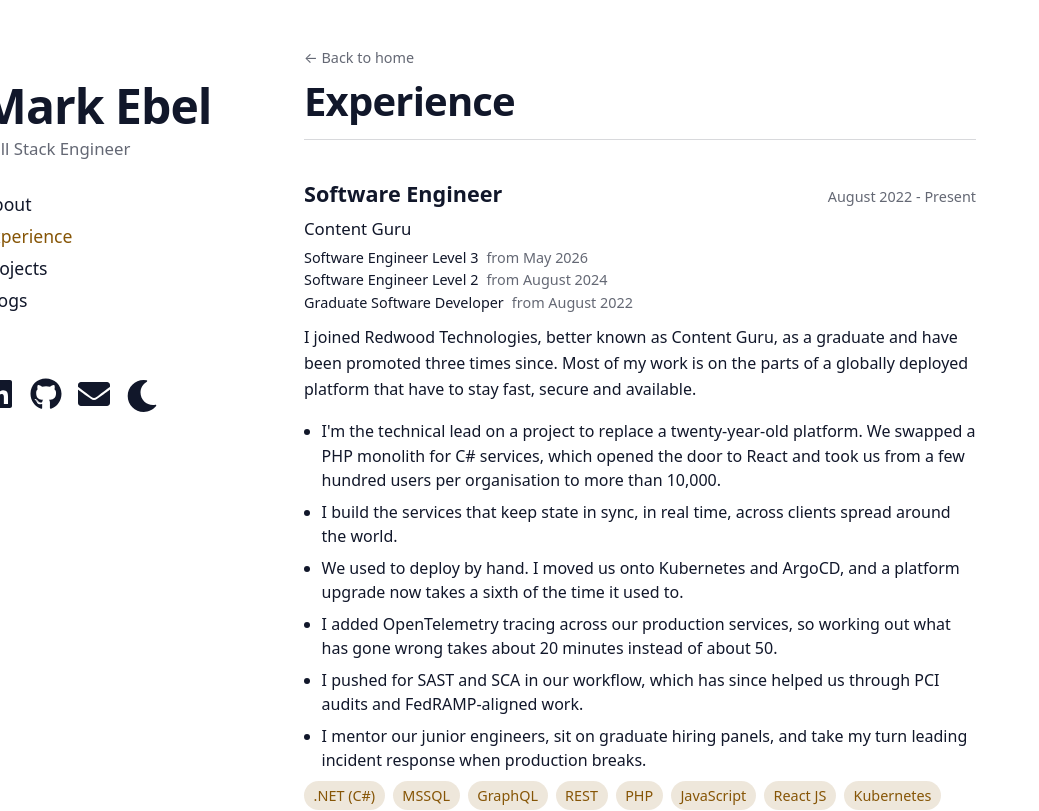
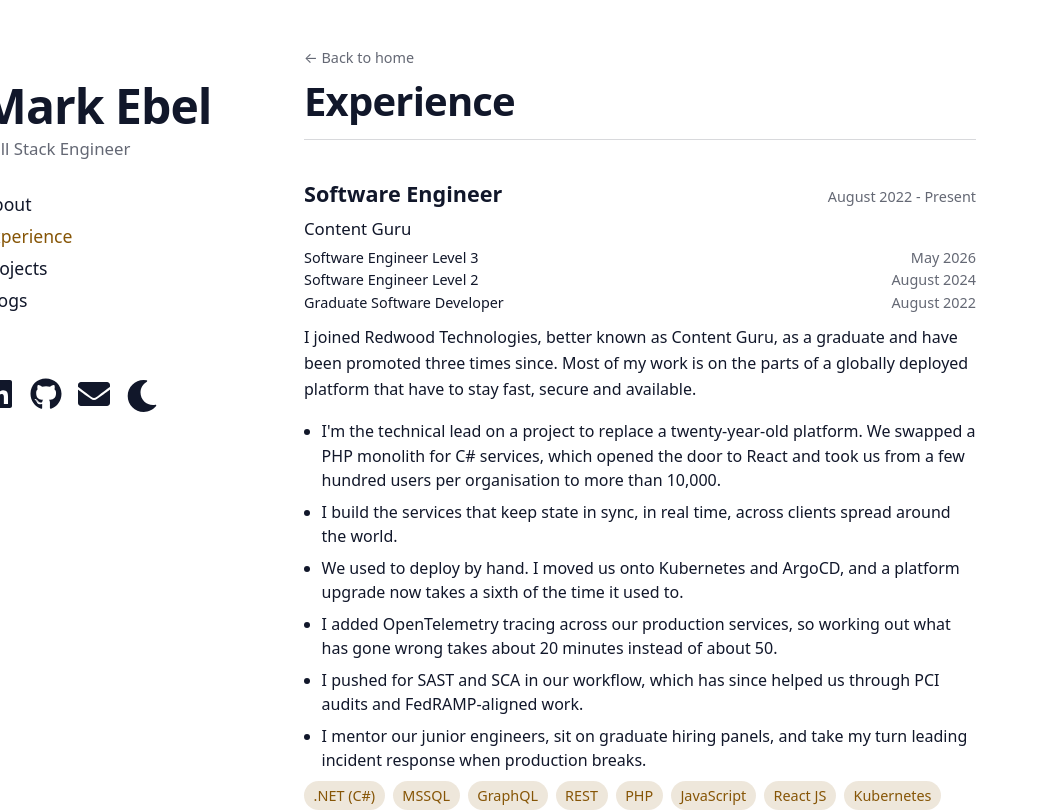
Before and after one commit to MarkEbel/Portfolio, a React (Vite) app in the folder portfolio-website/: page /Portfolio/experience in a window 1280 px wide. Shown: the top 811 px of the page, without its empty margins (0-1039 px from the left). Built offline with nearby package versions, Linux system fonts and the light colour scheme.

Commit message:
improvements

```diff
--- a/portfolio-website/src/features/about/AboutSection.tsx
+++ b/portfolio-website/src/features/about/AboutSection.tsx
@@ -11,8 +11,8 @@ const AboutSection = () => {
         helping other people get unstuck even more.
       </p>
       <p>
-        I live in Chiswick, London. I run — I did the Bilbao Night Marathon and
-        raised £1,200 for Mind — and I'm on the committee of my local scuba
+        I live in Chiswick, London. I run, including the Bilbao Night Marathon,
+        where I raised £1,200 for Mind. I'm on the committee of my local scuba
         diving club, so I'm usually either well above or well below sea level.
       </p>
       <p>
--- a/portfolio-website/src/features/blog/BlogPostPage.css
+++ b/portfolio-website/src/features/blog/BlogPostPage.css
@@ -12,8 +12,8 @@
 }
 
 /* The global h1 is sized for the home page hero. A post title leads body copy
-   in a 42rem column, so it steps down. It goes inline so the date reads as a
-   continuation of the title and wraps with it. */
+   in a 42rem column, so it steps down. It goes inline so the date sits on the
+   same line and wraps with it. */
 .blogPost h1 {
   display: inline;
   font-size: clamp(1.75rem, 4vw, 2.25rem);
@@ -25,10 +25,6 @@
   color: var(--muted-color);
   font-size: 0.9rem;
   white-space: nowrap;
-}
-
-.blogPost__date::before {
-  content: "- ";
 }
 
 .blogPost__all {
--- a/portfolio-website/src/features/experience/TimelineItem.css
+++ b/portfolio-website/src/features/experience/TimelineItem.css
@@ -7,6 +7,7 @@
   align-items: baseline;
   justify-content: space-between;
   gap: 0 1rem;
+  width: 100%;
   margin-bottom: 0.5rem;
 }
 
@@ -46,7 +47,13 @@
 .timeline-item-roles li {
   display: flex;
   flex-wrap: wrap;
-  gap: 0 0.5rem;
+  align-items: baseline;
+  justify-content: space-between;
+  gap: 0 1rem;
+}
+
+.timeline-item-roles time {
+  white-space: nowrap;
 }
 
 .timeline-item-roles__title {
--- a/portfolio-website/src/features/experience/TimelineItem.tsx
+++ b/portfolio-website/src/features/experience/TimelineItem.tsx
@@ -49,7 +49,7 @@ const TimelineItem = ({
           {roles.map((role) => (
             <li key={role.title}>
               <span className="timeline-item-roles__title">{role.title}</span>
-              <time dateTime={role.dateTime}>from {role.since}</time>
+              <time dateTime={role.dateTime}>{role.since}</time>
             </li>
           ))}
         </ul>
--- a/portfolio-website/src/shared/components/ContentCard.css
+++ b/portfolio-website/src/shared/components/ContentCard.css
@@ -27,9 +27,7 @@
   gap: 0.5rem;
 }
 
-/* The date reads as a continuation of the title, so the heading goes inline and
-   the two wrap together as one phrase rather than sitting in separate columns.
-   nowrap keeps the separator attached to the date it introduces. */
+/* The date sits on the same line as the title and wraps with it. */
 .content-card__header h2 {
   display: inline;
   margin-bottom: 0;
@@ -40,10 +38,6 @@
   color: var(--muted-color);
   font-size: 0.9rem;
   white-space: nowrap;
-}
-
-.content-card__date::before {
-  content: "- ";
 }
 
 @media screen and (max-width: 768px) {
```
